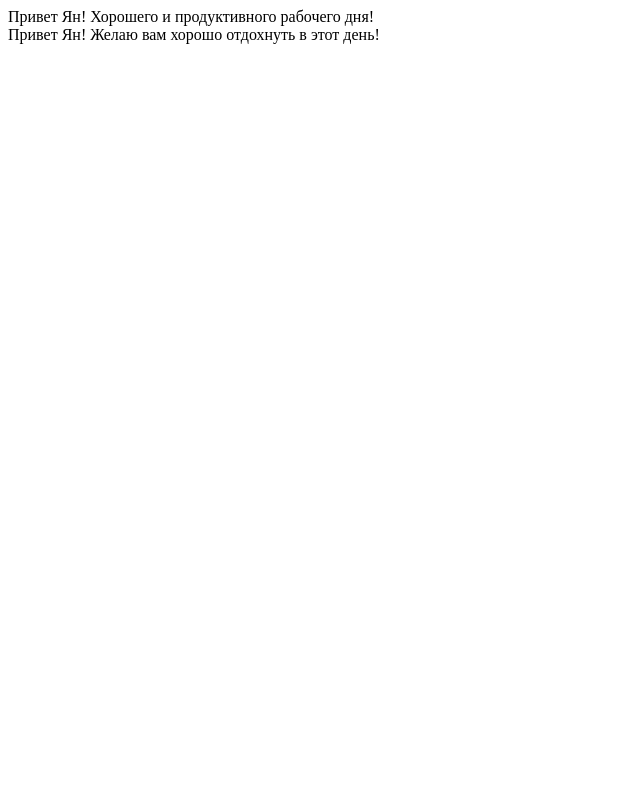
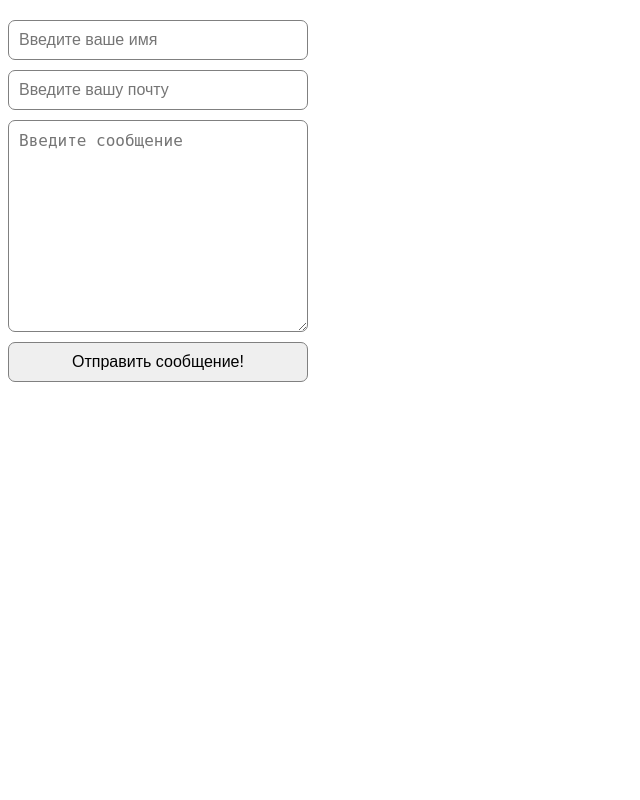
Before and after one commit to NecroSith/php_practice, a PHP site: page / in a window 1280 px wide. Shown: the whole page, without its empty margins (0-640 px from the left). Run offline with PHP 8.4, Linux system fonts and the light colour scheme.

Commit message:
form sending done

```diff
--- a/index.php
+++ b/index.php
@@ -1,26 +1,30 @@
 <?php
 
-function greeting($name = 'аноним', $day) {
-	switch ($day) {
-		case 'Понедельник':
-		case 'Вторник':
-		case 'Среда':
-		case 'Четверг':
-		case 'Пятница':
-			echo "Привет $name! Хорошего и продуктивного рабочего дня!";
-			break;
-		case 'Суббота':
-		case 'Воскресенье':
-			echo "Привет $name! Желаю вам хорошо отдохнуть в этот день!";
-			break;
-		default:
-			echo "Привет $name! Хорошего тебе дня!";
-			break;
+if (!empty($_POST)) {
+
+	$message = "Вам пришло новое сообщение с сайта от пользователя: " . $_POST["name"] . "\n" . "Email отправителя: " . $_POST["email"] . "\n" . "Текст сообщения: " . $_POST["message"];
+
+
+	$from = "Email отправителя: info@yanpustynnyy.ru";
+	$sendMail = mail("necrosith@yqandex.ru", "Сообщение с сайта", $message, $from);
+
+	if ($sendMail) {
+		echo "Сообщение успешно отправлено!";
 	}
-	echo "<br>";
+	else {
+		echo "Что то пошло не так :(";
+	}
+
 }
 
-greeting("Ян", "Среда");
-greeting("Ян", "Суббота");
+?>
 
-?>
+<link rel="stylesheet" href="main.css">
+<form class="form" action="index.php" method="post">
+
+	<input type="text" name="name" placeholder="Введите ваше имя"><br>
+	<input type="text" name="email" placeholder="Введите вашу почту"><br>
+	<textarea name="message" placeholder="Введите сообщение" id="" cols="30" rows="10"></textarea><br>
+	<input type="submit" value="Отправить сообщение!">
+
+</form>
--- /dev/null
+++ b/main.css
@@ -0,0 +1,26 @@
+.form {
+	width: 300px;
+	display: block;
+	/*background-color: red;*/
+	margin-top: 20px;
+}
+
+.form input {
+	outline: none;
+	border: 1px solid grey;
+	width: 100%;
+	font-size: 16px;
+	padding: 10px;
+	border-radius: 7px;
+	margin-bottom: 10px;
+}
+
+.form textarea {
+	width: 100%;
+	outline: none;
+	font-size: 16px;
+	padding: 10px;
+	border: 1px solid grey;
+	border-radius: 7px;
+	margin-bottom: 10px;
+}
```
